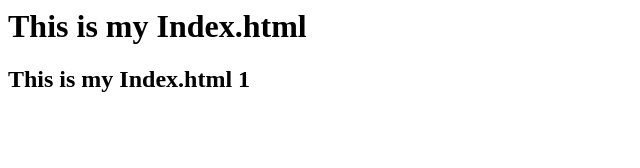
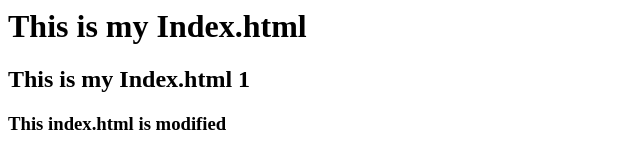
Before and after one commit to Neha3018-cloud/myfirstpipeline, a plain HTML site: page index.html in a window 1280 px wide. Shown: the whole page, without its empty margins (0-640 px from the left). Drawn offline with Linux system fonts and the light colour scheme.

Commit message:
Update index.html

```diff
--- a/index.html
+++ b/index.html
@@ -1,2 +1,3 @@
 <h1>This is my Index.html</h1>
 <h2>This is my Index.html 1</h2>
+<h3>This index.html is modified</h3>
```
